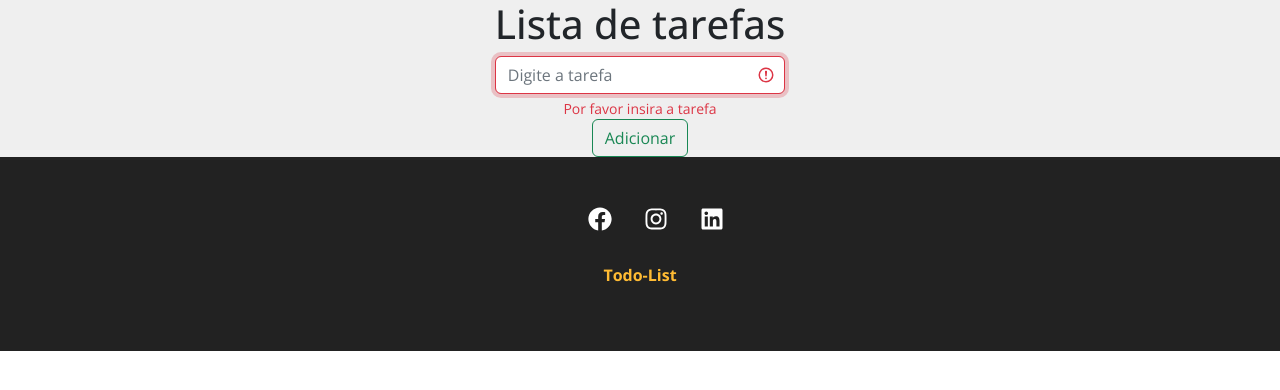
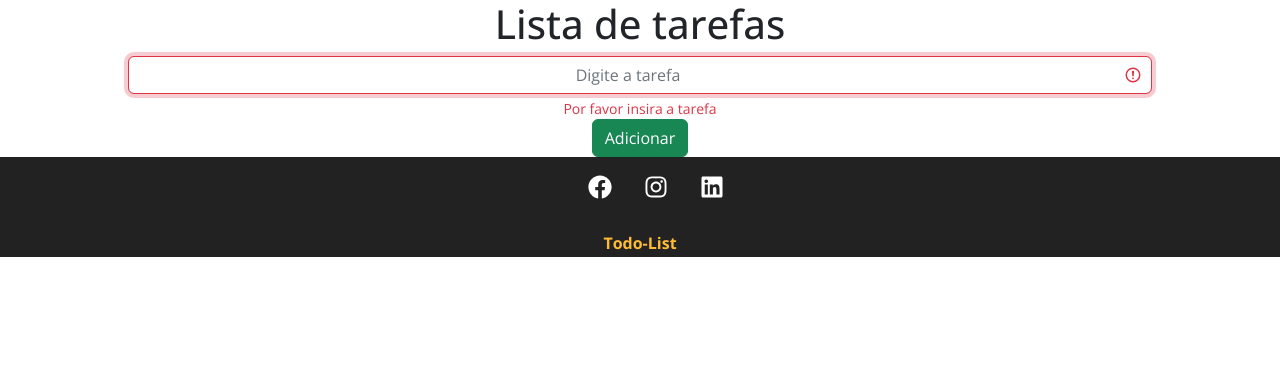
Before and after one commit to Pachecodb/Todo-List, a React (Create React App) app: page / in a window 1280 px wide. Shown: the top 390 px of the page. Built offline with nearby package versions, Linux system fonts and the light colour scheme.

Commit message:
atualizaçoes
atualizaçaoes

```diff
--- a/src/App.css
+++ b/src/App.css
@@ -1,4 +1,5 @@
-.App {
-  text-align: center;
-  background-color: #efefef ;
+.App{
+  width: 80%;
+  margin: 0 auto;
+  display: grid;
 }
--- a/src/App.js
+++ b/src/App.js
@@ -3,21 +3,19 @@ import { BrowserRouter as Router } from 'react-router-dom';
 
 import './App.css';
 import Form from './components/Form';
-import Container from './components/layout/Container';
+
 import Footer from './components/layout/Footer';
 
 function App() {
 
 
   return (
-    <div>
+    <>
       <Router>
-        <Container customClass="min-height">
           <Form />
-        </Container>
       </Router>
       <Footer />
-    </div>
+    </>
   );
 };
 
--- a/src/components/Form.jsx
+++ b/src/components/Form.jsx
@@ -74,20 +74,19 @@ const Form = () => {
                         <div className="valid-feedback">Valid.</div>
                         <div className="invalid-feedback">Por favor insira a tarefa</div>
                         {
-                            toggleSubmit ? <button type="button" className="btn btn-outline-success" onClick={addTarefa}>Adicionar</button> : <button type="button" className="btn btn-outline-success" onClick={addTarefa}>Adicionar Tarefa Editada</button>
+                            toggleSubmit ? <button type="button" className="btn btn-success" onClick={addTarefa}>Adicionar</button> : <button type="button" className="btn btn-success" onClick={addTarefa}>Adicionar Tarefa Editada</button>
                         }
                     </form>
                 </div>
                 <div>
-
                     {
                         tarefa.map((value) => {
                             return (
-                                <div key={value.id}>
+                                <div className="ex1" key={value.id}>
                                     <h3>{value.name}</h3>
                                     <div>
-                                        <button type="button" className="btn btn-outline-danger" onClick={() => deleteTarefa(value.id)}>Excluir</button>
-                                        <button type="button" className="btn btn-outline-warning" onClick={() => editTarefa(value.id)}>Editar</button>
+                                        <button type="button" className="btn btn-danger" onClick={() => deleteTarefa(value.id)}>Excluir</button>
+                                        <button type="button" className="btn btn-warning" onClick={() => editTarefa(value.id)}>Editar</button>
                                     </div>
                                 </div>
                             )
--- a/src/components/layout/Container.jsx
+++ /dev/null
@@ -1,10 +0,0 @@
-import styles from './Container.module.css'
-
-function Container(props){
-    return(
-        <div className={`${styles.container} ${styles[props.customClass] }`}>
-            {props.children}</div> //direncionando onde o conteudo em baixo do container vai aparecer
-    )
-}
-
-export default Container;
--- a/src/components/layout/Container.module.css
+++ /dev/null
@@ -1,21 +0,0 @@
-.container{
-    width: max-content;
-    display: flex;
-    justify-content: space-between;
-    margin: 0 auto;
-    flex-wrap: wrap;
-
-}
-
-.min-height {
-    min-height: 80%;
-}
-
-.start{
-    justify-content: flex-start;
-}
-
-.column{
-    flex-direction: column;
-    justify-content: flex-start;
-}
--- a/src/components/layout/Footer.jsx
+++ b/src/components/layout/Footer.jsx
@@ -1,3 +1,4 @@
+import React from 'react';
 import { FaFacebook, FaInstagram, FaLinkedin } from 'react-icons/fa'
 import styles from './Footer.module.css'
 
--- a/src/components/layout/Footer.module.css
+++ b/src/components/layout/Footer.module.css
@@ -1,11 +1,14 @@
 .footer {
   background-color: #222;
   color: #fff;
-  padding: 3em;
+  padding: 1em;
   text-align: center;
   display: block;
-
+  height: 100px;
+  width: 100%;
+  bottom: 0;
 }
+.position-relative {position: relative}
 
 .social_list {
   display: flex;
--- a/src/index.css
+++ b/src/index.css
@@ -1,21 +1,13 @@
 * {
-  padding: 0;
-  margin: 0;
-  box-sizing: border-box;
-  font-family: 'Open Sans', sans-serif;
+    padding: 0;
+    margin: 0;
+    text-align: center;
+    font-family: 'Open Sans', sans-serif;
 }
 
-body{
-  display: flex;
-  flex-direction: column;
-  min-height: 100%;
+html,
+body {
+    margin: 0;
+    padding: 0;
+    height: 100%;
 }
-
-html{
-  height: 100%;
-  min-height: 100%;
-}
-#root{
-  background-color: #efefef;
-  height: 100%;
-}
```
Also changed, not shown: src/Form2.jsx (deleted, +0 -126 lines), src/Formulario.jsx (deleted, +0 -62 lines), src/components/Form.css (deleted).
